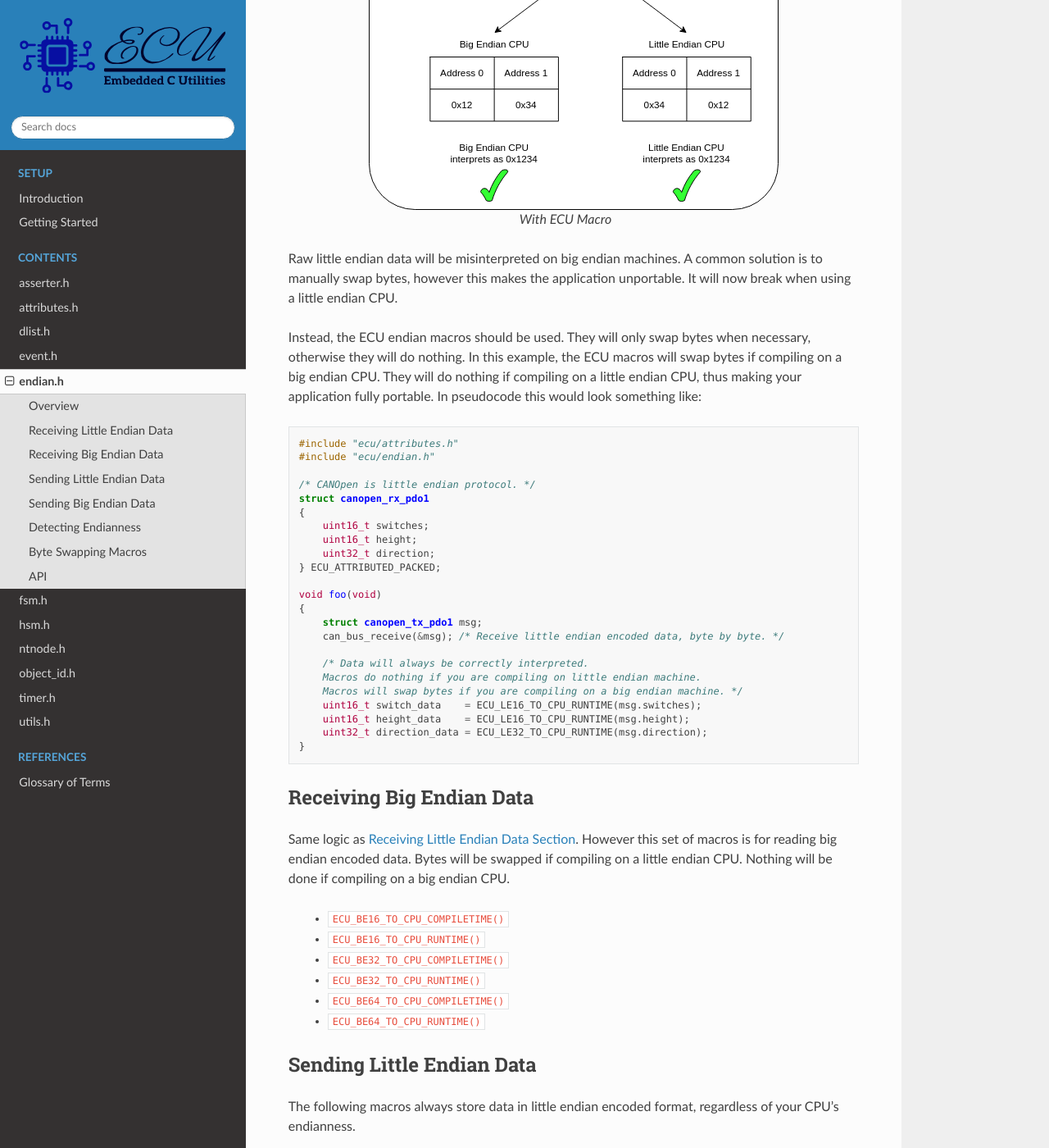
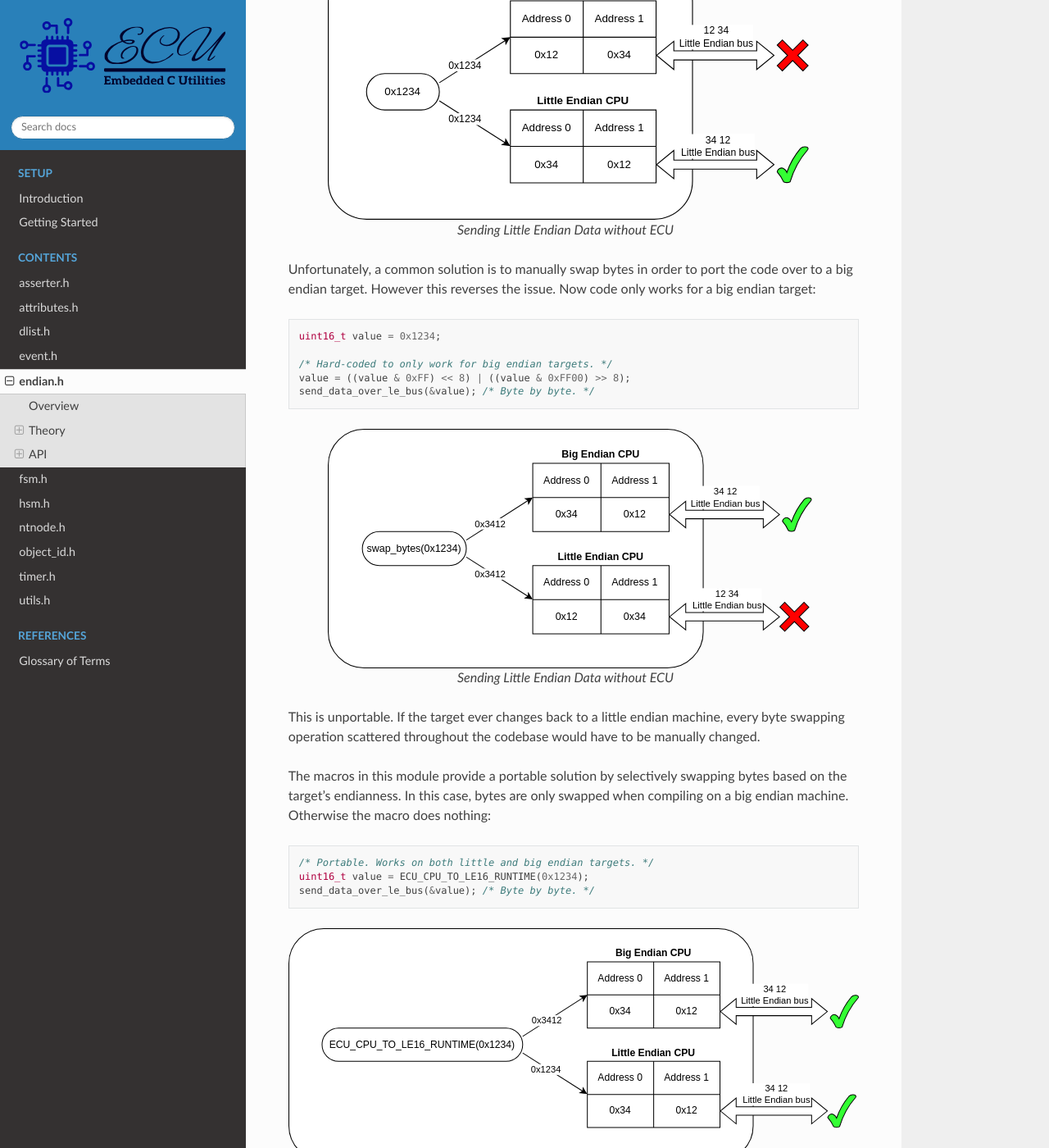
Before and after one commit to ress059/ecu, a Sphinx documentation site: the page built from doc/endian_h/index.rst, in a window 1280 px wide and 1400 px high, scrolled down 1272 px. Shown: the whole window at 82% size. Built offline with Sphinx 7.4.7 and the Read the Docs theme 3.1.0, drawn with Linux system fonts in a browser that asks for light colours; pages that are not in the unit, such as notebooks, are missing from menus; cross-references to code outside the pages are shown as plain code; some of the changed text lies outside the part shown.

Commit message:
endian updates:
- Progress save of documentation cleanup.

```diff
--- a/doc/endian_h/index.rst
+++ b/doc/endian_h/index.rst
@@ -15,240 +15,103 @@ Overview
     the shorthand name for this project.
 
 Provides a portable way to send and receive data in a specific endianness.
-No edits are required if the endianness of your target hardware ever changes.
-Also provides general-purpose byte swapping macros.
+No code changes are required if the target's endianness changes.
 
 
-Receiving Little Endian Data
+Theory
 =================================================
-.. _receiving_le_data:
 
-The following macros allow your application to correctly read little endian
-encoded data, regardless of your CPU's endianness.
+Endianness Problem
+-------------------------------------------------
+Data is stored in memory differently depending on the hardware target:
 
-    - :ecudoxygen:`ECU_LE16_TO_CPU_COMPILETIME() <ECU_LE16_TO_CPU_COMPILETIME>`
-    - :ecudoxygen:`ECU_LE16_TO_CPU_RUNTIME() <ECU_LE16_TO_CPU_RUNTIME>`
-    - :ecudoxygen:`ECU_LE32_TO_CPU_COMPILETIME() <ECU_LE32_TO_CPU_COMPILETIME>`
-    - :ecudoxygen:`ECU_LE32_TO_CPU_RUNTIME() <ECU_LE32_TO_CPU_RUNTIME>`
-    - :ecudoxygen:`ECU_LE64_TO_CPU_COMPILETIME() <ECU_LE64_TO_CPU_COMPILETIME>`
-    - :ecudoxygen:`ECU_LE64_TO_CPU_RUNTIME() <ECU_LE64_TO_CPU_RUNTIME>`
+.. figure:: /images/endian/theory_endianness.svg
+    :width: 500
+    :align: center
 
-The images below depict this:
+    Endianness
 
-.. figure:: /images/endian/endian_bus_to_cpu_no_macro.svg
-  :width: 400
-  :align: center
-
-  Without ECU Macro
-
-.. figure:: /images/endian/endian_bus_to_cpu_with_macro.svg
-  :width: 500
-  :align: center
-
-  With ECU Macro
-
-Raw little endian data will be misinterpreted on big endian machines. A common
-solution is to manually swap bytes, however this makes the application unportable.
-It will now break when using a little endian CPU.
-
-Instead, the ECU endian macros should be used. They will only swap bytes when
-necessary, otherwise they will do nothing. In this example, the ECU macros will
-swap bytes if compiling on a big endian CPU. They will do nothing if compiling
-on a little endian CPU, thus making your application fully portable. In
-pseudocode this would look something like:
+In most cases this can be ignored since endianness is automatically handled
+by the compiler. However use cases arise where it cannot be ignored.
+For example, when sending serialized data over a bus. In the example below,
+0x1234 must be sent over a little endian bus. Sending data directly only
+works on a little endian target:
 
 .. code-block:: c
 
-    #include "ecu/attributes.h"
-    #include "ecu/endian.h"
+    uint16_t value = 0x1234;
 
-    /* CANOpen is little endian protocol. */
-    struct canopen_rx_pdo1
-    {
-        uint16_t switches;
-        uint16_t height;
-        uint32_t direction;
-    } ECU_ATTRIBUTED_PACKED;
+    /* Only works on little endian target. */
+    send_data_over_le_bus(&value); /* Byte by byte. */
 
-    void foo(void)
-    {
-        struct canopen_tx_pdo1 msg;
-        can_bus_receive(&msg); /* Receive little endian encoded data, byte by byte. */
+.. figure:: /images/endian/ecu_cpu_to_le_raw_write.svg
+    :width: 600
+    :align: center
 
-        /* Data will always be correctly interpreted.
-        Macros do nothing if you are compiling on little endian machine.
-        Macros will swap bytes if you are compiling on a big endian machine. */
-        uint16_t switch_data    = ECU_LE16_TO_CPU_RUNTIME(msg.switches);
-        uint16_t height_data    = ECU_LE16_TO_CPU_RUNTIME(msg.height);
-        uint32_t direction_data = ECU_LE32_TO_CPU_RUNTIME(msg.direction);
-    }
+    Sending Little Endian Data without ECU
 
-
-Receiving Big Endian Data
-=================================================
-.. _receiving_be_data:
-
-Same logic as :ref:`Receiving Little Endian Data Section <receiving_le_data>`.
-However this set of macros is for reading big endian encoded data. Bytes will
-be swapped if compiling on a little endian CPU. Nothing will be done if compiling
-on a big endian CPU.
-
-    - :ecudoxygen:`ECU_BE16_TO_CPU_COMPILETIME() <ECU_BE16_TO_CPU_COMPILETIME>`
-    - :ecudoxygen:`ECU_BE16_TO_CPU_RUNTIME() <ECU_BE16_TO_CPU_RUNTIME>`
-    - :ecudoxygen:`ECU_BE32_TO_CPU_COMPILETIME() <ECU_BE32_TO_CPU_COMPILETIME>`
-    - :ecudoxygen:`ECU_BE32_TO_CPU_RUNTIME() <ECU_BE32_TO_CPU_RUNTIME>`
-    - :ecudoxygen:`ECU_BE64_TO_CPU_COMPILETIME() <ECU_BE64_TO_CPU_COMPILETIME>`
-    - :ecudoxygen:`ECU_BE64_TO_CPU_RUNTIME() <ECU_BE64_TO_CPU_RUNTIME>`
-
-
-Sending Little Endian Data
-=================================================
-.. _sending_le_data:
-
-The following macros always store data in little endian encoded format, regardless
-of your CPU's endianness.
-
-    - :ecudoxygen:`ECU_CPU_TO_LE16_COMPILETIME() <ECU_CPU_TO_LE16_COMPILETIME>`
-    - :ecudoxygen:`ECU_CPU_TO_LE16_RUNTIME() <ECU_CPU_TO_LE16_RUNTIME>`
-    - :ecudoxygen:`ECU_CPU_TO_LE32_COMPILETIME() <ECU_CPU_TO_LE32_COMPILETIME>`
-    - :ecudoxygen:`ECU_CPU_TO_LE32_RUNTIME() <ECU_CPU_TO_LE32_RUNTIME>`
-    - :ecudoxygen:`ECU_CPU_TO_LE64_COMPILETIME() <ECU_CPU_TO_LE64_COMPILETIME>`
-    - :ecudoxygen:`ECU_CPU_TO_LE64_RUNTIME() <ECU_CPU_TO_LE64_RUNTIME>`
-
-The images below depict this:
-
-.. figure:: /images/endian/endian_cpu_to_bus_no_macro.svg
-  :width: 500
-  :align: center
-
-  Without ECU Macro
-
-.. figure:: /images/endian/endian_cpu_to_bus_with_macro.svg
-  :width: 500
-  :align: center
-
-  With ECU Macro
-
-The stored value's bytes must be swapped on a big endian machine before
-sending data byte-by-byte over a little endian bus. A common solution is
-to do this manually, however this makes the application unportable. It will
-now break when using a little endian CPU.
-
-Instead, the ECU endian macros should be used. They will only swap bytes when
-necessary, otherwise they will do nothing. In this example the ECU macros will
-swap bytes if compiling on a big endian CPU. They will do nothing if compiling
-on a little endian CPU, thus making your application fully portable. In
-pseudocode this would look something like:
+Unfortunately, a common solution is to manually swap bytes in order
+to port the code over to a big endian target. However this reverses the issue.
+Now code only works for a big endian target:
 
 .. code-block:: c
 
-    #include "ecu/attributes.h"
-    #include "ecu/endian.h"
+    uint16_t value = 0x1234;
 
-    /* CANOpen is little endian protocol. */
-    struct canopen_tx_pdo1
-    {
-        uint16_t temperature;
-        uint16_t speed;
-        uint32_t acceleration;
-    } ECU_ATTRIBUTED_PACKED;
+    /* Hard-coded to only work for big endian targets. */
+    value = ((value & 0xFF) << 8) | ((value & 0xFF00) >> 8);
+    send_data_over_le_bus(&value); /* Byte by byte. */
 
-    static void setup_tx_pdo1(struct canopen_tx_pdo1 *pdo, uint16_t temperature, uint16_t speed, uint32_t acceleration)
-    {
-        pdo->temperature    = ECU_CPU_TO_LE16_RUNTIME(temperature);
-        pdo->speed          = ECU_CPU_TO_LE16_RUNTIME(speed);
-        pdo->acceleration   = ECU_CPU_TO_LE32_RUNTIME(acceleration);
-    }
+.. figure:: /images/endian/ecu_cpu_to_le_manual_byte_swap.svg
+    :width: 600
+    :align: center
 
-    void foo()
-    {
-        uint8_t msg[8];
+    Sending Little Endian Data without ECU
 
-        struct canopen_tx_pdo1 pdo;
-        setup_tx_pdo1(&pdo, 0x1234, 0x5678, 0x12345678);
-        memcpy((void *)&msg, (const void *)&pdo, 8);
+This is unportable. If the target ever changes back to a little endian
+machine, every byte swapping operation scattered throughout the codebase
+would have to be manually changed.
 
-        /* Send data over the little endian CAN bus, byte by byte.
-        temperature ------- 0x34 0x12
-        speed ------- 0x78 0x56
-        acceleration ------ 0x78 0x56 0x34 0x12 */
-        can_bus_send(&msg);
-    }
+The macros in this module provide a portable solution by selectively
+swapping bytes based on the target's endianness. In this case, bytes
+are only swapped when compiling on a big endian machine. Otherwise
+the macro does nothing:
 
+.. code-block:: c
 
-Sending Big Endian Data
-=================================================
-.. _sending_be_data:
+    /* Portable. Works on both little and big endian targets. */
+    uint16_t value = ECU_CPU_TO_LE16_RUNTIME(0x1234);
+    send_data_over_le_bus(&value); /* Byte by byte. */
 
-Same logic as :ref:`Sending Little Endian Data Section <sending_le_data>`.
-However this set of macros always stores data in big endian format, and
-is meant for sending data across a big endian bus. Bytes will be swapped
-if compiling on a little endian CPU. Nothing will be done if compiling
-on a big endian CPU.
+.. figure:: /images/endian/ecu_cpu_to_le.svg
+    :width: 700
+    :align: center
 
-    - :ecudoxygen:`ECU_CPU_TO_BE16_COMPILETIME() <ECU_CPU_TO_BE16_COMPILETIME>`
-    - :ecudoxygen:`ECU_CPU_TO_BE16_RUNTIME() <ECU_CPU_TO_BE16_RUNTIME>`
-    - :ecudoxygen:`ECU_CPU_TO_BE32_COMPILETIME() <ECU_CPU_TO_BE32_COMPILETIME>`
-    - :ecudoxygen:`ECU_CPU_TO_BE32_RUNTIME() <ECU_CPU_TO_BE32_RUNTIME>`
-    - :ecudoxygen:`ECU_CPU_TO_BE64_COMPILETIME() <ECU_CPU_TO_BE64_COMPILETIME>`
-    - :ecudoxygen:`ECU_CPU_TO_BE64_RUNTIME() <ECU_CPU_TO_BE64_RUNTIME>`
-
+    Sending Little Endian Data with ECU
 
 Detecting Endianness
-=================================================
-ECU attempts to automatically detect the endianness of your target by using
+-------------------------------------------------
+The endianness of the target must be known so the macros explained
+in the previous section expand to the proper operations. ``ECU_LITTLE_ENDIAN``
+must be defined for a little endian target. ``ECU_BIG_ENDIAN`` must be defined
+for a big endian target.
+
+ECU attempts to detect the endianness of the target and automatically define
+either ``ECU_LITTLE_ENDIAN`` or ``ECU_BIG_ENDIAN`` by using
 the CMake variable `CMAKE_C_BYTE_ORDER <https://cmake.org/cmake/help/latest/variable/CMAKE_LANG_BYTE_ORDER.html>`_.
 If this is unsuccessful, a warning message will be printed in the console at
 configuration time. A compilation error will also occur if this module is
 used in this case:
 
 .. figure:: /images/endian/endian_warning_message.PNG
-  :width: 400
+  :width: 500
   :align: center
 
   Warning Message
 
-If auto-detection fails or you are not using a CMake build system you can
-manually specify the endianness of your target by passing ``-D ECU_LITTLE_ENDIAN``
-or ``-D ECU_BIG_ENDIAN`` to the preprocessor.
-
-
-Byte Swapping Macros
-=================================================
-This module also provides general-purpose byte swapping macros. The macros for
-compile-time byte swapping are:
-
-    - :ecudoxygen:`ECU_SWAP16_COMPILETIME() <ECU_SWAP16_COMPILETIME>`
-    - :ecudoxygen:`ECU_SWAP32_COMPILETIME() <ECU_SWAP32_COMPILETIME>`
-    - :ecudoxygen:`ECU_SWAP64_COMPILETIME() <ECU_SWAP64_COMPILETIME>`
-
-The functions for run-time byte swapping are:
-
-    - :ecudoxygen:`ecu_swap16_runtime() <ecu_swap16_runtime>`
-    - :ecudoxygen:`ecu_swap32_runtime() <ecu_swap32_runtime>`
-    - :ecudoxygen:`ecu_swap64_runtime() <ecu_swap64_runtime>`
-
-For example:
-
-.. code-block:: c
-
-    #include "ecu/endian.h"
-
-    static const uint16_t val = ECU_SWAP16_COMPILETIME(0x1234);
-
-    int main()
-    {
-        uint32_t val2 = ecu_swap32_runtime(0x12345678);
-        return 0;
-    }
-
-.. note::
-
-    These macros will **always** swap bytes, reglardless of the endianness
-    of your CPU.
-
-    Use the macros explained in the previous sections if you wish to selectively
-    swap bytes based on your CPU's endianness.
+If auto-detection fails or a CMake build system is not being used,
+the endianness of the target can be manually specified by passing
+``-DECU_LITTLE_ENDIAN`` or ``-DECU_BIG_ENDIAN`` compiler flags.
 
 
 API
@@ -256,4 +119,286 @@ API
 .. toctree::
     :maxdepth: 1
 
-    API </doxygen/html/endian_8h>
+    endian.h </doxygen/html/endian_8h>
+
+Macros
+-------------------------------------------------
+
+Reading Big Endian Data
+^^^^^^^^^^^^^^^^^^^^^^^^^^^^^^^^^^^^^^^^^^^^^^^^^
+.. _endian_reading_big_endian_data:
+
+The following macros provide a portable way to read big endian encoded data.
+Reading data directly only works on a big endian target:
+
+.. code-block:: c
+
+    uint16_t value;
+    read_be_data(&value); /* memcpy. */
+
+    /* Only works on big endian target. */
+    if (value == 0x1234)
+    {
+        do_stuff();
+    }
+
+.. figure:: /images/endian/ecu_be_to_cpu_raw_read.svg
+    :width: 600
+    :align: center
+
+    Reading Big Endian Data without ECU
+
+Manually swapping bytes to make the code work for a little endian target
+reverses the issue. The code now only works for a little endian target:
+
+.. code-block:: c
+
+    uint16_t value;
+    read_be_data(&value); /* memcpy. */
+
+    /* Hard-coded to only work on little endian target. */
+    value = ((value & 0xFF) << 8) | ((value & 0xFF00) >> 8);
+    if (value == 0x1234)
+    {
+        do_stuff();
+    }
+
+.. figure:: /images/endian/ecu_be_to_cpu_manual_byte_swap.svg
+    :width: 600
+    :align: center
+
+    Reading Big Endian Data without ECU
+
+These macros provide a portable solution by selectively swapping bytes
+based on the target's endianness. Bytes are only swapped when compiling
+on a little endian machine. Otherwise these macros do nothing:
+
+.. code-block:: c
+
+    uint16_t value;
+    read_be_data(&value); /* memcpy. */
+
+    /* Portable. Works on both little and big endian targets. */
+    if (ECU_BE16_TO_CPU_RUNTIME(value) == 0x1234)
+    {
+        do_stuff();
+    }
+
+.. figure:: /images/endian/ecu_be_to_cpu.svg
+    :width: 700
+    :align: center
+
+    Reading Big Endian Data with ECU
+
+ECU_BE16_TO_CPU_COMPILETIME()
+"""""""""""""""""""""""""""""""""""""""""""""""""
+
+ECU_BE32_TO_CPU_COMPILETIME()
+"""""""""""""""""""""""""""""""""""""""""""""""""
+
+ECU_BE64_TO_CPU_COMPILETIME()
+"""""""""""""""""""""""""""""""""""""""""""""""""
+
+ECU_BE32_TO_CPU_RUNTIME()
+"""""""""""""""""""""""""""""""""""""""""""""""""
+
+ECU_BE64_TO_CPU_RUNTIME()
+"""""""""""""""""""""""""""""""""""""""""""""""""
+
+ECU_BE16_TO_CPU_RUNTIME()
+"""""""""""""""""""""""""""""""""""""""""""""""""
+
+.. raw:: html
+
+   <hr>
+
+Reading Little Endian Data
+^^^^^^^^^^^^^^^^^^^^^^^^^^^^^^^^^^^^^^^^^^^^^^^^^
+The following macros provide a portable way to read little endian encoded data.
+Exact same logic as :ref:`ECU_BE_TO_CPU() macros <endian_reading_big_endian_data>`
+but for little endian data.
+
+
+.. The following macros provide a portable way to read little endian encoded data.
+.. Reading data directly only works on a little endian target:
+
+.. .. code-block:: c
+
+..     uint16_t value;
+..     read_le_data(&value); /* memcpy. */
+
+..     /* Only works on little endian target. */
+..     if (value == 0x1234)
+..     {
+..         do_stuff();
+..     }
+
+.. .. figure:: /images/endian/ecu_le_to_cpu_raw_read.svg
+..     :width: 500
+..     :align: center
+
+..     Reading Little Endian Data without ECU
+
+.. Manually swapping bytes to make the code work for a big endian target
+.. reverses the issue. The code now only works for a big endian target:
+
+.. .. code-block:: c
+
+..     uint16_t value;
+..     read_le_data(&value); /* memcpy. */
+
+..     /* Hard-coded to only work on big endian target. */
+..     value = ((value & 0xFF) << 8) | ((value & 0xFF00) >> 8);
+..     if (value == 0x1234)
+..     {
+..         do_stuff();
+..     }
+
+.. .. figure:: /images/endian/ecu_le_to_cpu_manual_byte_swap.svg
+..     :width: 500
+..     :align: center
+
+..     Reading Little Endian Data without ECU
+
+.. These macros provide a portable solution by selectively swapping bytes
+.. based on the target's endianness. Bytes are only swapped when compiling
+.. on a big endian machine. Otherwise this macro does nothing:
+
+.. .. code-block:: c
+
+..     uint16_t value;
+..     read_le_data(&value); /* memcpy. */
+
+..     /* Portable. Works on both little and big endian targets. */
+..     if (ECU_LE16_TO_CPU_RUNTIME(value) == 0x1234)
+..     {
+..         do_stuff();
+..     }
+
+.. .. figure:: /images/endian/ecu_le_to_cpu.svg
+..     :width: 500
+..     :align: center
+
+..     Reading Little Endian Data with ECU
+
+ECU_LE16_TO_CPU_COMPILETIME()
+"""""""""""""""""""""""""""""""""""""""""""""""""
+
+ECU_LE32_TO_CPU_COMPILETIME()
+"""""""""""""""""""""""""""""""""""""""""""""""""
+
+ECU_LE64_TO_CPU_COMPILETIME()
+"""""""""""""""""""""""""""""""""""""""""""""""""
+
+ECU_LE16_TO_CPU_RUNTIME()
+"""""""""""""""""""""""""""""""""""""""""""""""""
+
+ECU_LE32_TO_CPU_RUNTIME()
+"""""""""""""""""""""""""""""""""""""""""""""""""
+
+ECU_LE64_TO_CPU_RUNTIME()
+"""""""""""""""""""""""""""""""""""""""""""""""""
+
+.. raw:: html
+
+   <hr>
+
+Sending Big Endian Data
+^^^^^^^^^^^^^^^^^^^^^^^^^^^^^^^^^^^^^^^^^^^^^^^^^
+.. _endian_sending_big_endian_data:
+
+The following macros provide a portable way to send data in
+big endian format. Sending data directly only works on a big
+endian target:
+
+.. code-block:: c
+
+    uint16_t value = 0x1234;
+
+    /* Only works on big endian target. */
+    send_data_over_be_bus(&value); /* Byte by byte. */
+
+.. figure:: /images/endian/ecu_cpu_to_be_raw_write.svg
+    :width: 600
+    :align: center
+
+    Sending Big Endian Data without ECU
+
+Manually swapping bytes to make the code work for a little endian target
+reverses the issue. The code now only works for a little endian target:
+
+.. code-block:: c
+
+    uint16_t value = 0x1234;
+
+    /* Hard-coded to only work for little endian targets. */
+    value = ((value & 0xFF) << 8) | ((value & 0xFF00) >> 8);
+    send_data_over_be_bus(&value); /* Byte by byte. */
+
+.. figure:: /images/endian/ecu_cpu_to_be_manual_byte_swap.svg
+    :width: 600
+    :align: center
+
+    Sending Big Endian Data without ECU
+
+These macros provide a portable solution by selectively swapping bytes
+based on the target's endianness. Bytes are only swapped when compiling
+on a little endian machine. Otherwise these macros do nothing:
+
+.. code-block:: c
+
+    /* Portable. Works on both little and big endian targets. */
+    uint16_t value = ECU_CPU_TO_BE16_RUNTIME(0x1234);
+    send_data_over_be_bus(&value); /* Byte by byte. */
+
+.. figure:: /images/endian/ecu_cpu_to_be.svg
+    :width: 700
+    :align: center
+
+    Sending Big Endian Data with ECU
+
+ECU_CPU_TO_BE16_COMPILETIME()
+"""""""""""""""""""""""""""""""""""""""""""""""""
+
+ECU_CPU_TO_BE32_COMPILETIME()
+"""""""""""""""""""""""""""""""""""""""""""""""""
+
+ECU_CPU_TO_BE64_COMPILETIME()
+"""""""""""""""""""""""""""""""""""""""""""""""""
+
+ECU_CPU_TO_BE16_RUNTIME()
+"""""""""""""""""""""""""""""""""""""""""""""""""
+
+ECU_CPU_TO_BE32_RUNTIME()
+"""""""""""""""""""""""""""""""""""""""""""""""""
+
+ECU_CPU_TO_BE64_RUNTIME()
+"""""""""""""""""""""""""""""""""""""""""""""""""
+
+.. raw:: html
+
+   <hr>
+
+Sending Little Endian Data
+^^^^^^^^^^^^^^^^^^^^^^^^^^^^^^^^^^^^^^^^^^^^^^^^^
+The following macros provide a portable way to send data in
+little endian format. Exact same logic as :ref:`ECU_CPU_TO_BE() macros <endian_sending_big_endian_data>`
+but for sending little endian data.
+
+ECU_CPU_TO_LE16_COMPILETIME()
+"""""""""""""""""""""""""""""""""""""""""""""""""
+
+ECU_CPU_TO_LE32_COMPILETIME()
+"""""""""""""""""""""""""""""""""""""""""""""""""
+
+ECU_CPU_TO_LE64_COMPILETIME()
+"""""""""""""""""""""""""""""""""""""""""""""""""
+
+ECU_CPU_TO_LE16_RUNTIME()
+"""""""""""""""""""""""""""""""""""""""""""""""""
+
+ECU_CPU_TO_LE32_RUNTIME()
+"""""""""""""""""""""""""""""""""""""""""""""""""
+
+ECU_CPU_TO_LE64_RUNTIME()
+"""""""""""""""""""""""""""""""""""""""""""""""""
```
Also changed, not shown: doc/images/endian/ecu_be_to_cpu.svg (added), doc/images/endian/ecu_be_to_cpu_manual_byte_swap.svg (added), doc/images/endian/ecu_be_to_cpu_raw_read.svg (added), doc/images/endian/ecu_cpu_to_be.svg (added), doc/images/endian/ecu_cpu_to_be_manual_byte_swap.svg (added), doc/images/endian/ecu_cpu_to_be_raw_write.svg (added), doc/images/endian/ecu_cpu_to_le.svg (added), doc/images/endian/ecu_cpu_to_le_manual_byte_swap.svg (added), doc/images/endian/ecu_cpu_to_le_raw_write.svg (added), doc/images/endian/endian_bus_to_cpu_no_macro.svg (deleted), doc/images/endian/endian_bus_to_cpu_with_macro.svg (deleted), doc/images/endian/endian_cpu_to_bus_no_macro.svg (deleted), doc/images/endian/endian_cpu_to_bus_with_macro.svg (deleted), doc/images/endian/theory_endianness.svg (added), 5 other files.
